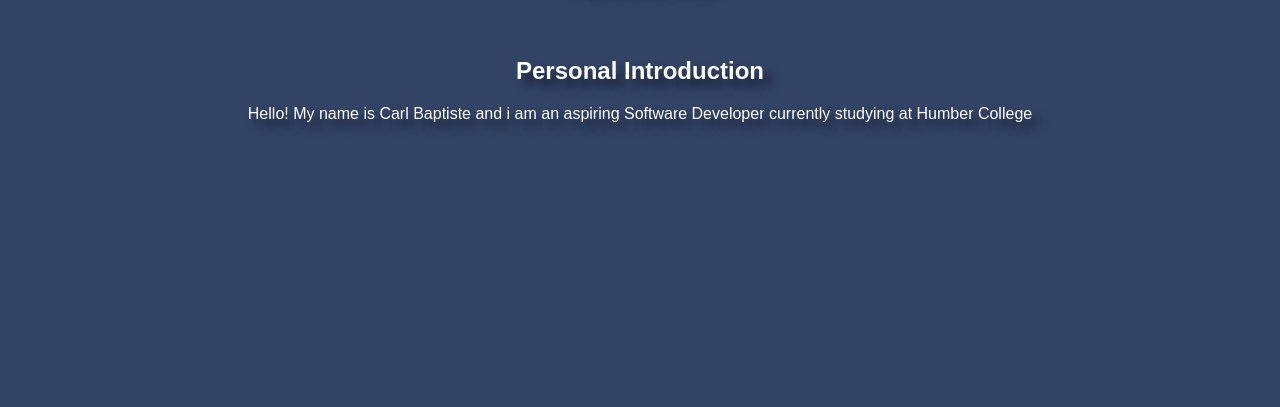
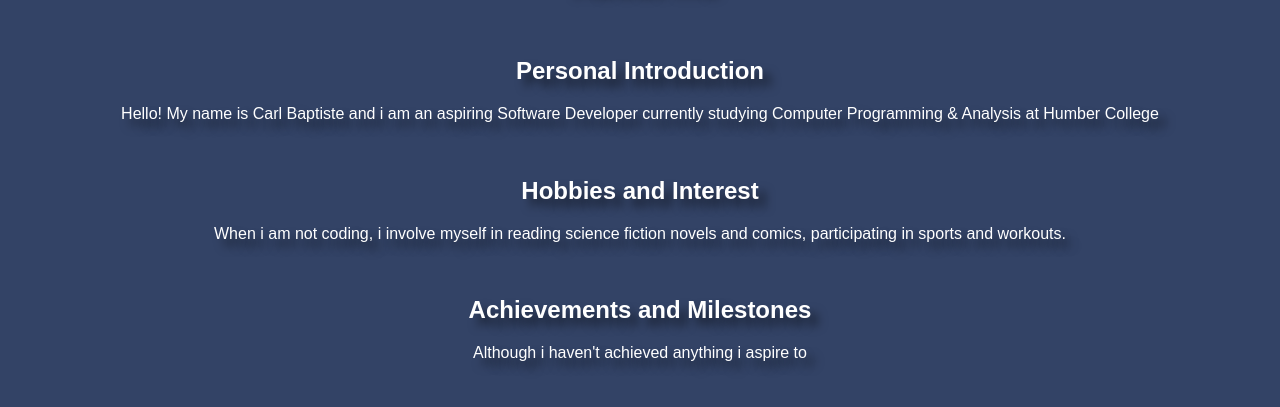
Before and after one commit to Carlo-N016/FinalAssignmentWeb, a plain HTML site: page aboutme.html in a window 1280 px wide. Shown: the part 87-494 px from the top of the page. Drawn offline with Linux system fonts and the light colour scheme.

Commit message:
Update aboutme.html

```diff
--- a/aboutme.html
+++ b/aboutme.html
@@ -14,12 +14,19 @@
   </style>
 </head>
 <body>
-    <div class="personalinfo" style="text-align:center; color: white;">
+    <div class="aboutinfo" style="text-align:center; color: white;">
         <br>
         <h1>About me </h1>
         <br>
         <h2>Personal Introduction</h2>
-        <p>Hello! My name is Carl Baptiste and i am an aspiring Software Developer currently studying at Humber College  </p>
+        <p>Hello! My name is Carl Baptiste and i am an aspiring Software Developer currently studying Computer Programming & Analysis at Humber College  </p>
+        <br>
+        <h2>Hobbies and Interest</h2>
+        <p>When i am not coding, i involve myself in reading science fiction novels and comics, participating in sports and workouts. </p>
+        <br>
+        <h2>Achievements and Milestones</h2>
+        <p>Although i haven't achieved anything i aspire to  </p>
+
 
     </div>
 </body>
```
